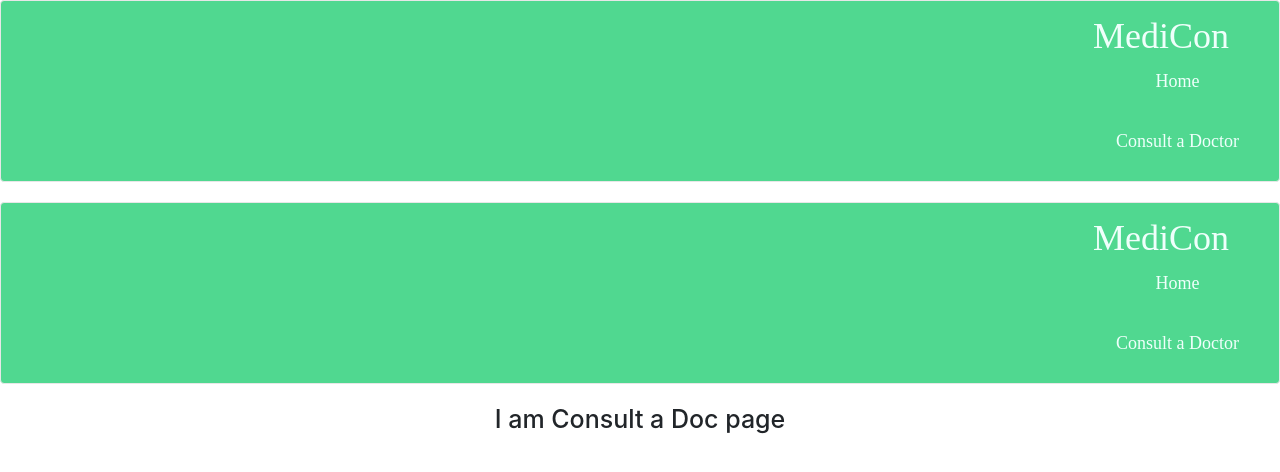
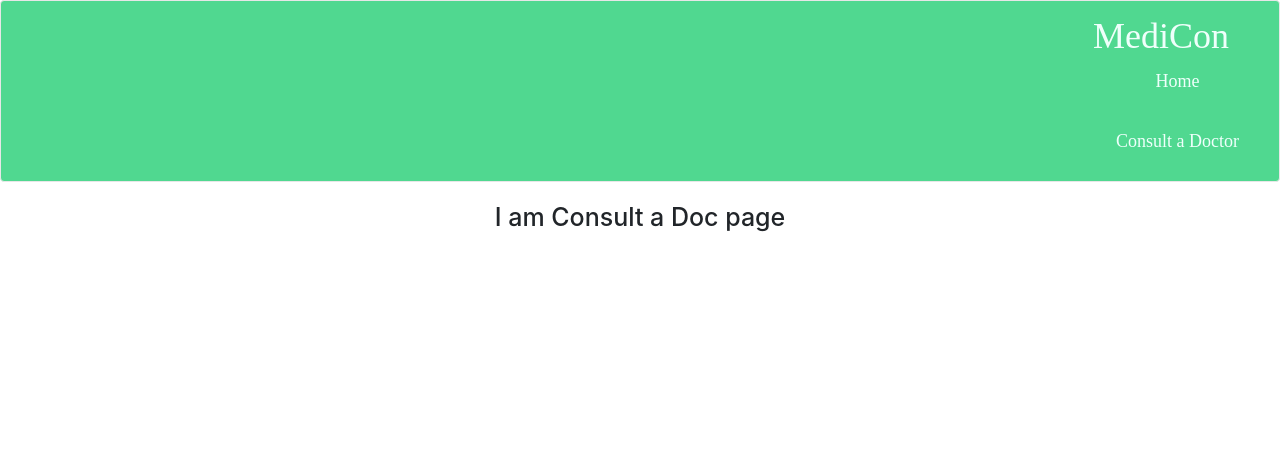
Before and after one commit to DSC-KIIT/Medical_Consultation, a React (Create React App) app: page /consultadoc in a window 1280 px wide. Shown: the top 472 px of the page. Built offline with nearby package versions, Linux system fonts and the light colour scheme; a web font is replaced by a local one.

Commit message:
Fixed navbar

```diff
--- a/src/Components/ConsultDoc/ConsultDoc.js
+++ b/src/Components/ConsultDoc/ConsultDoc.js
@@ -1,10 +1,8 @@
 import React from 'react'
-import Navbar from '../layout/Navbar/Navbar'
 
 export function ConsultDoc(){
     return (
         <div>
-            <Navbar />
             <h1>I am Consult a Doc page</h1>
         </div>
     );
```
